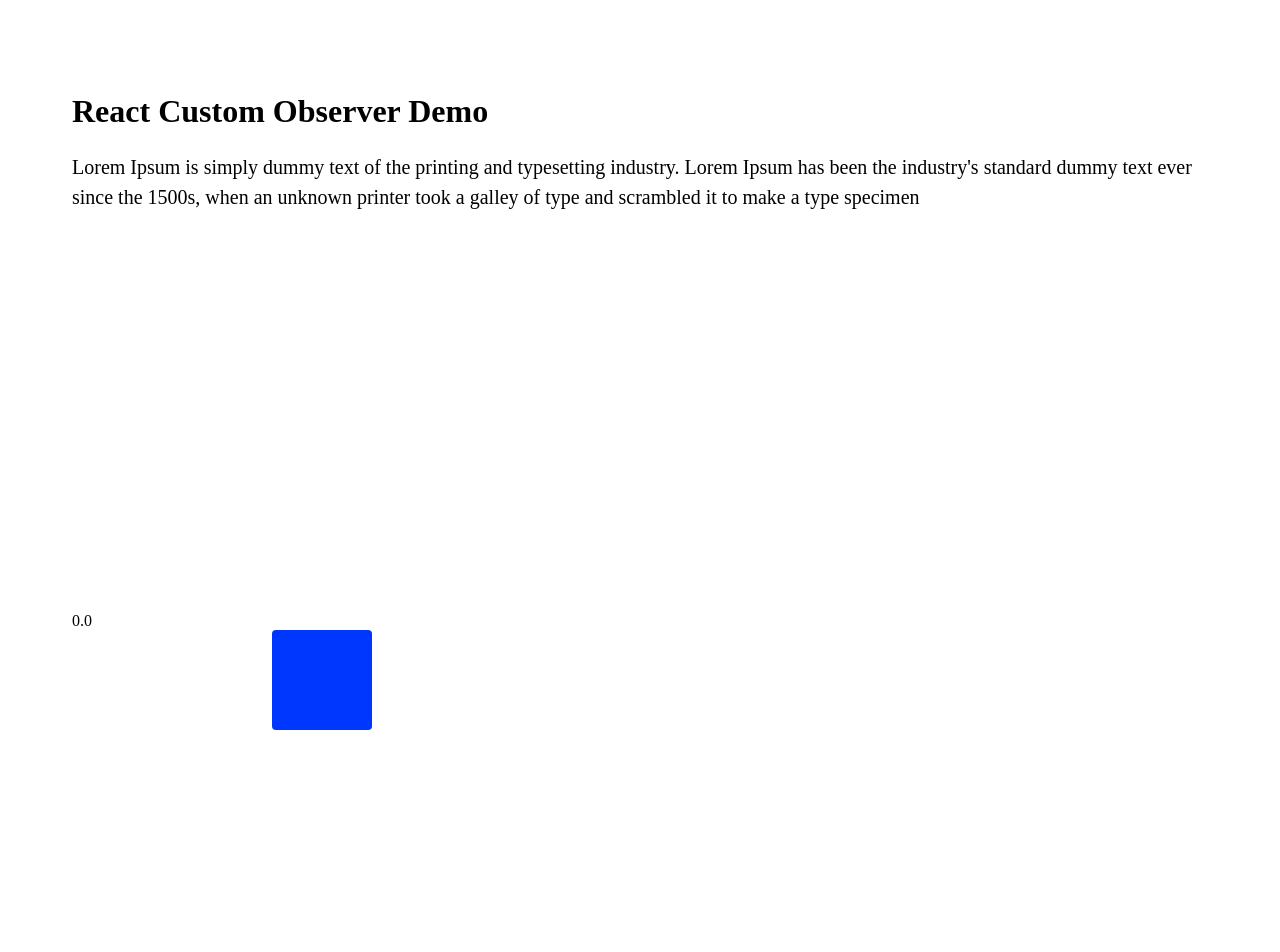
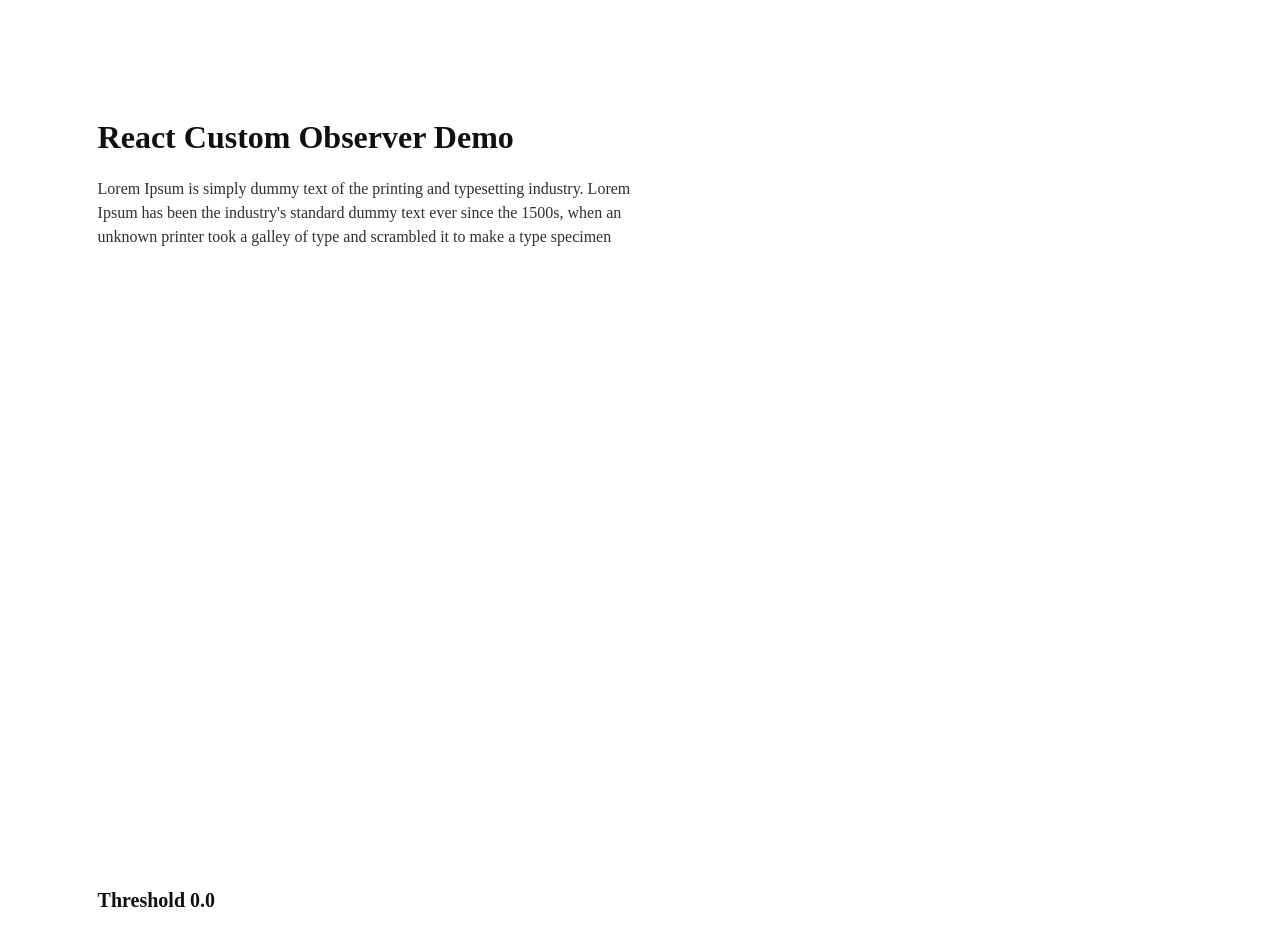
Before and after one commit to jo-duchan/useObserver, a React (Create React App) app: page / in a window 1280 px wide. Shown: the top 952 px of the page. Built offline with nearby package versions, Linux system fonts and the light colour scheme.

Commit message:
Demo 작업중

```diff
--- a/src/App.tsx
+++ b/src/App.tsx
@@ -7,20 +7,22 @@ function App() {
   return (
     <Container>
       <Title>React Custom Observer Demo</Title>
-      <Body>
+      <Description>
         Lorem Ipsum is simply dummy text of the printing and typesetting
         industry. Lorem Ipsum has been the industry's standard dummy text ever
         since the 1500s, when an unknown printer took a galley of type and
         scrambled it to make a type specimen{" "}
-      </Body>
+      </Description>
+      <Body>
         {[...Array(6)].map((x, i) => (
           <BoxOuter key={i}>
-          {(i * 0.2).toFixed(1)}
+            <Label>Threshold {(i * 0.2).toFixed(1)}</Label>
             <Observer threshold={i * 0.2}>
               <Box />
             </Observer>
           </BoxOuter>
         ))}
+      </Body>
     </Container>
   );
 }
@@ -29,18 +31,33 @@ export default App;
 
 const Container = styled.div`
   width: 100%;
-  padding: 5vw;
-  height: 200vh;
+  padding: 7vw;
+  height: auto;
   box-sizing: border-box;
 `;
 
 const Title = styled.h1`
-  /* margin-top: 50vh; */
+  color: #101010;
+`;
+
+const Description = styled.p`
+  width: 50%;
+  font-size: 16px;
+  line-height: 1.5em;
+  color: #303030;
 `;
 
 const Body = styled.div`
+  margin-top: 80vh;
+  margin-bottom: 10vh;
+`;
+
+const Label = styled.span`
+  display: inline-block;
+  margin-bottom: 50px;
   font-size: 20px;
-  line-height: 1.5em;
+  font-weight: 600;
+  color: #101010;
 `;
 
 const BoxOuter = styled.div`
```
Lines whose indentation alone changed are shown as unchanged.
